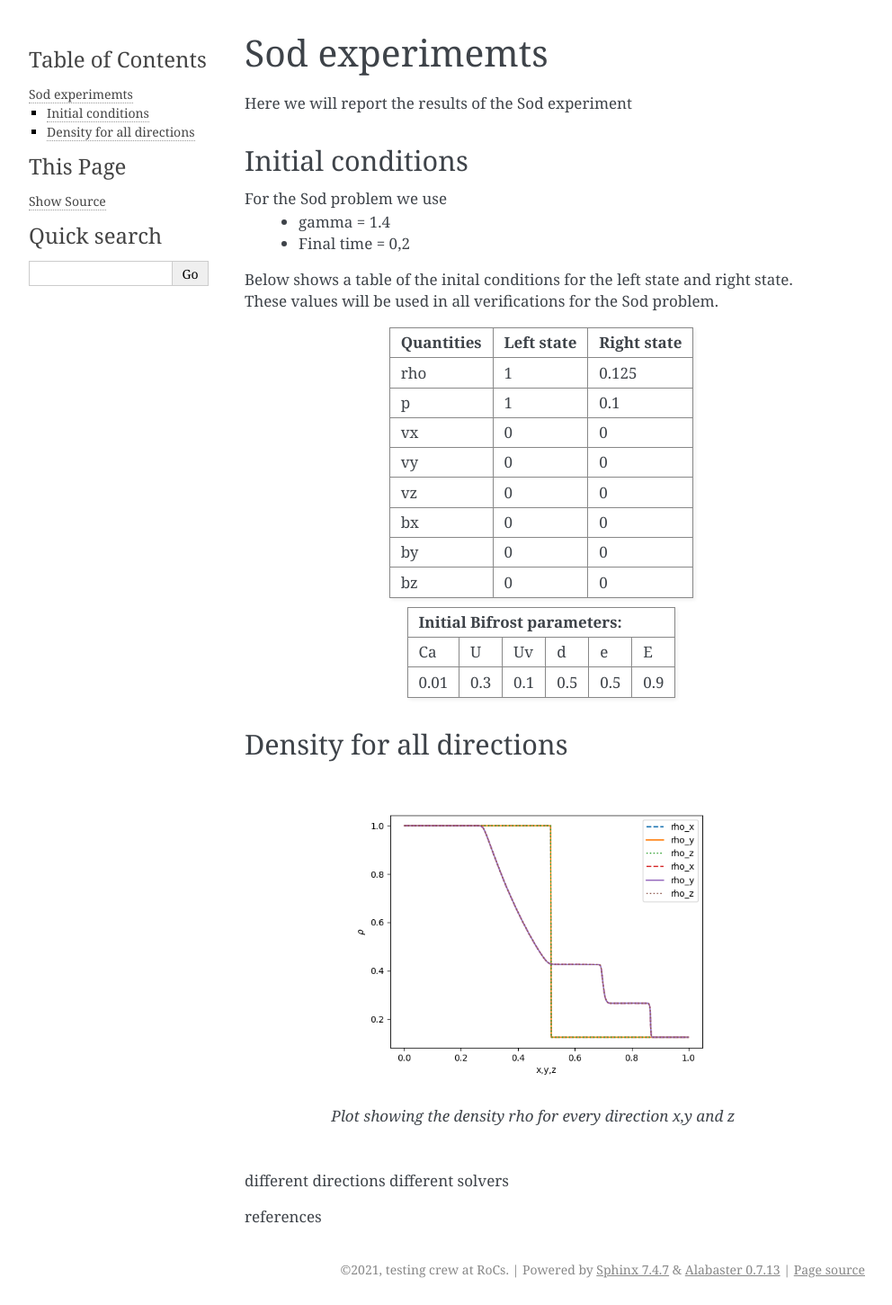
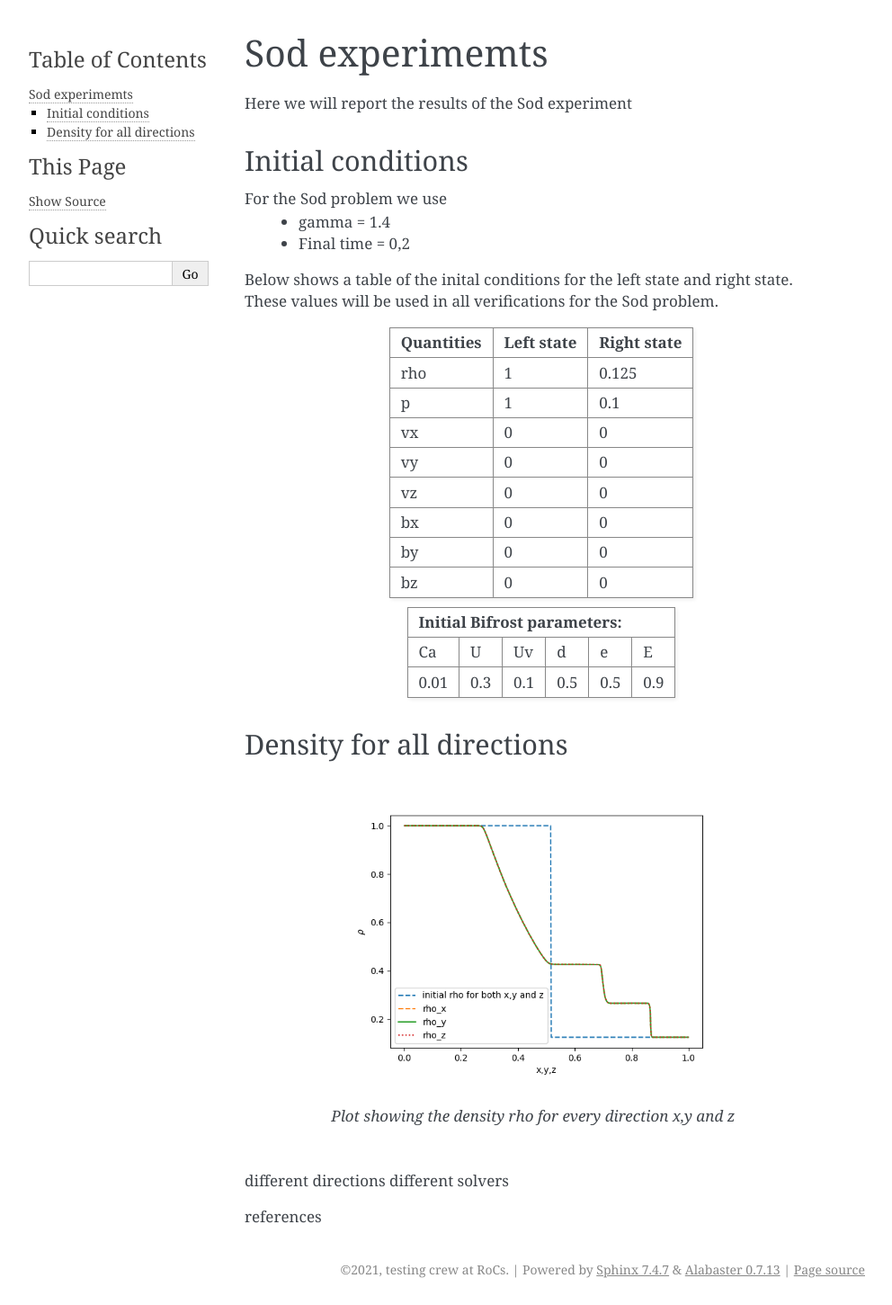
Before and after one commit to guadabsb15/summer_2021_report, a Sphinx documentation site: the page built from docs/source/sod.rst, in a window 1280 px wide. Shown: the whole page at 90% size, without its empty margins (148-1140 px from the left). Built offline with Sphinx 7.4.7, drawn with Linux system fonts in a browser that asks for light colours.

Commit message:
modified plot for rho in x,y and z

```diff
--- a/docs/source/sod.rst
+++ b/docs/source/sod.rst
@@ -42,7 +42,7 @@ Below shows a table of the inital conditions for the left state and right state.
 
 Density for all directions
 --------------------------
-.. figure:: imagesI/sod_bifrost_xyz_rho.png
+.. figure:: images_sod_bifrost/sod_bifrost_xyz_rho.png
    :scale: 70 %
    :align: center
 
```
Also changed, not shown: docs/source/images_sod_bifrost/bear_attack.png (added), docs/source/images_sod_bifrost/sod_bifrost_xyz_rho.png (added).
